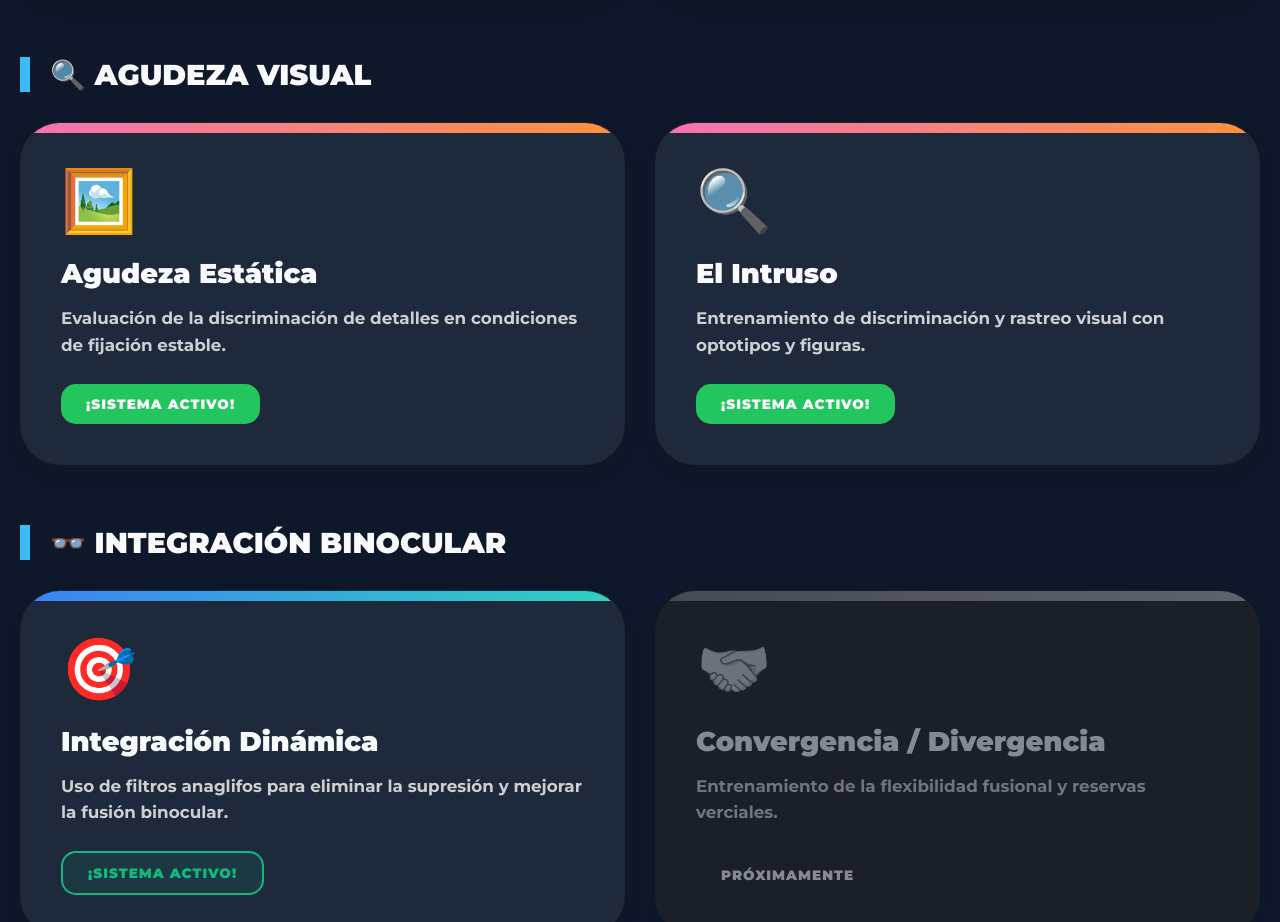
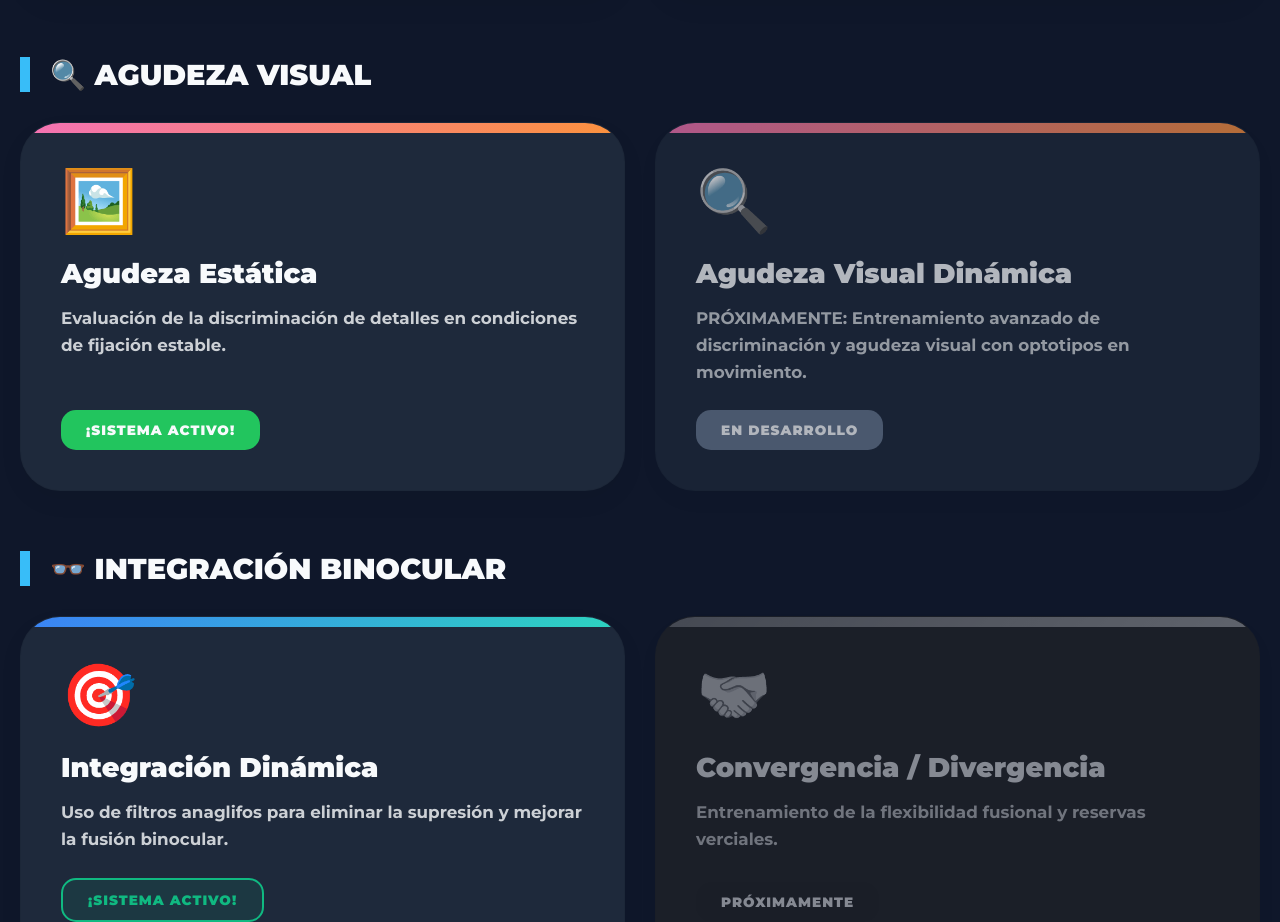
Before and after one commit to manuellgtmo-png/Portal-de-juegos-de-terapia-visual, a plain HTML site: page index.html in a window 1280 px wide. Shown: the part 914-1836 px from the top of the page. Drawn offline with Linux system fonts and the light colour scheme.

Commit message:
Update index.html

```diff
--- a/index.html
+++ b/index.html
@@ -132,11 +132,12 @@
             <div class="desc">Evaluación de la discriminación de detalles en condiciones de fijación estable.</div>
             <div class="badge" style="background: #22c55e;">¡SISTEMA ACTIVO!</div>
         </div>
-        <div class="card pink" onclick="window.location.href='el-intruso.html'" style="cursor:pointer;">
+        <div class="card pink" style="cursor: not-allowed; opacity: 0.7;">
     <div class="icon">🔍</div>
-    <div class="name">El Intruso</div>
-    <div class="desc">Entrenamiento de discriminación y rastreo visual con optotipos y figuras.</div>
-    <div class="badge" style="background: #22c55e;">¡SISTEMA ACTIVO!</div>
+    <div class="name">Agudeza Visual Dinámica</div>
+    <div class="desc"><b>PRÓXIMAMENTE:</b> Entrenamiento avanzado de discriminación y agudeza visual con optotipos en movimiento.</div>
+    <div class="badge" style="background: #64748b;">EN DESARROLLO</div>
+</div>
 </div>
     </div>
 
```
